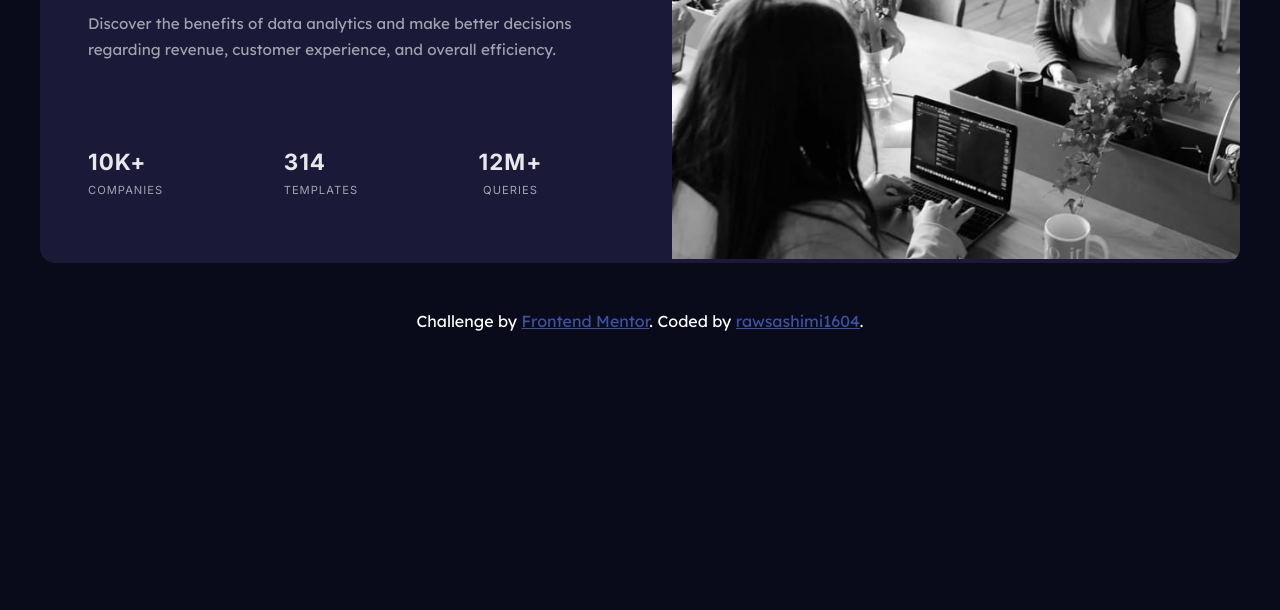
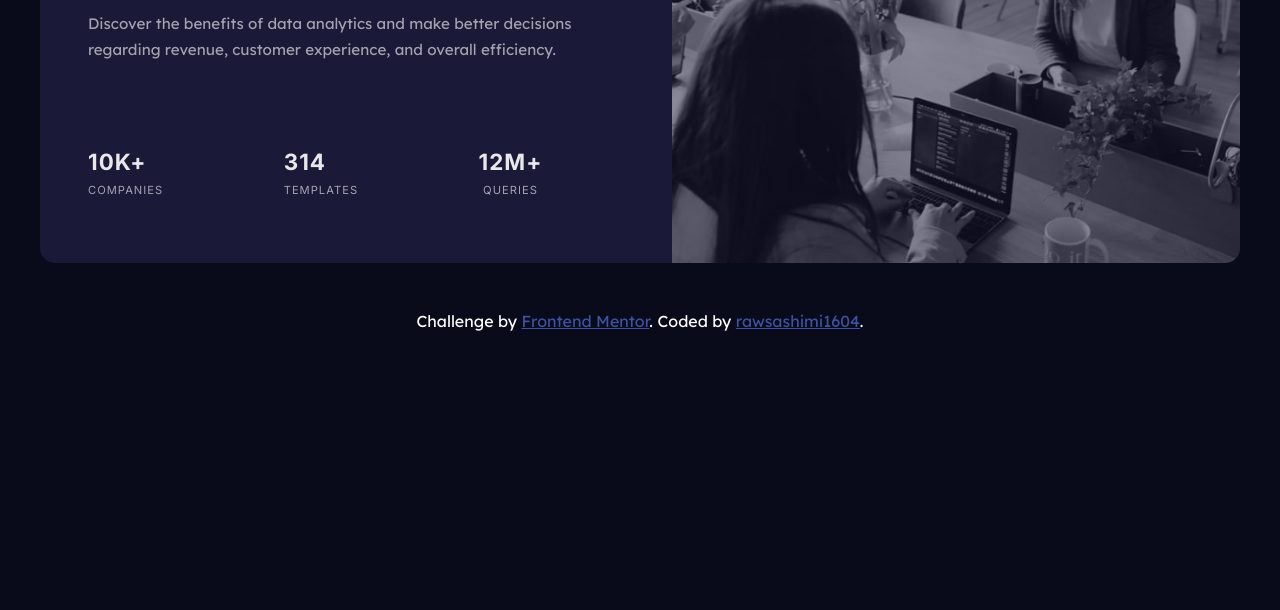
Before and after one commit to rawsashimi1604/StatsPreviewCard, a plain HTML site: page index.html in a window 1280 px wide. Shown: the part 222-832 px from the top of the page. Drawn offline with Linux system fonts and the light colour scheme.

Commit message:
changed image opacity

```diff
--- a/css/styles.css
+++ b/css/styles.css
@@ -19,10 +19,13 @@ main {
 .image {
   margin: 0;
   padding: 0;
+  background-color: hsl(244, 38%, 16%);
 }
 
 .image img {
   width: 100%;
+  height: 100%;
+  opacity: 50%;
 }
 
 section {
```
